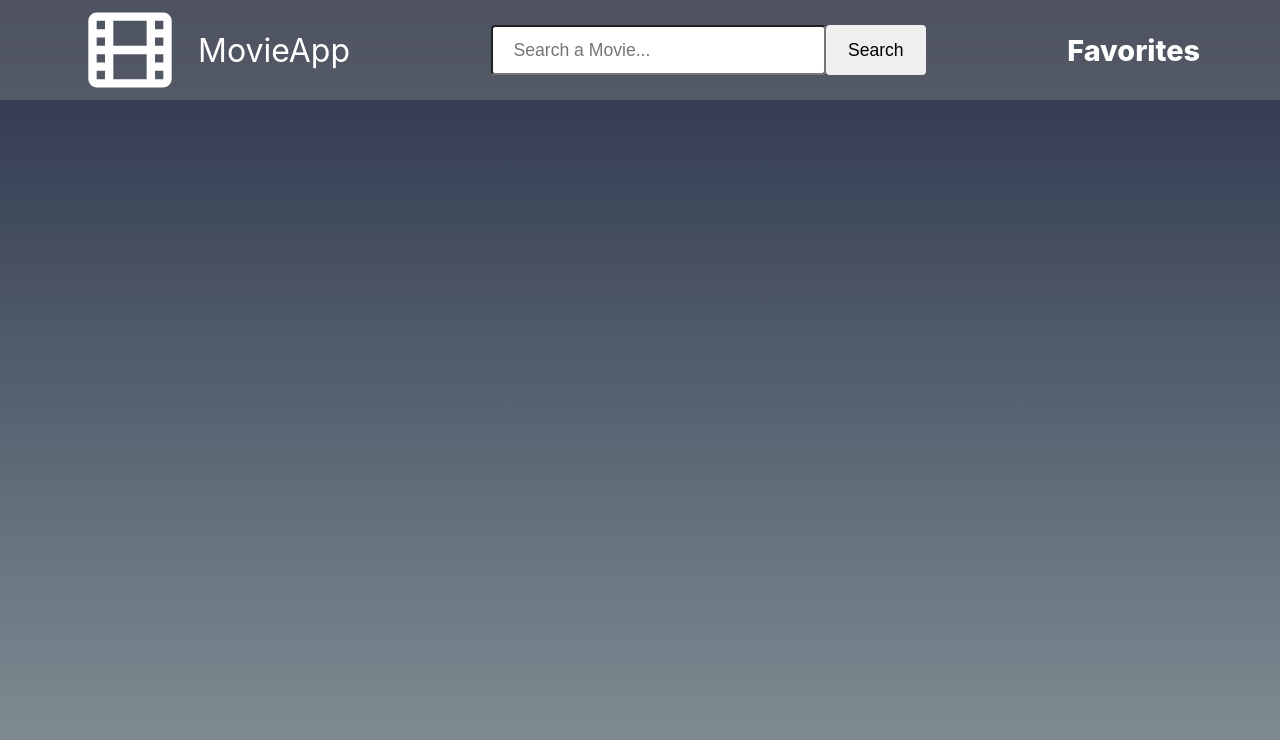
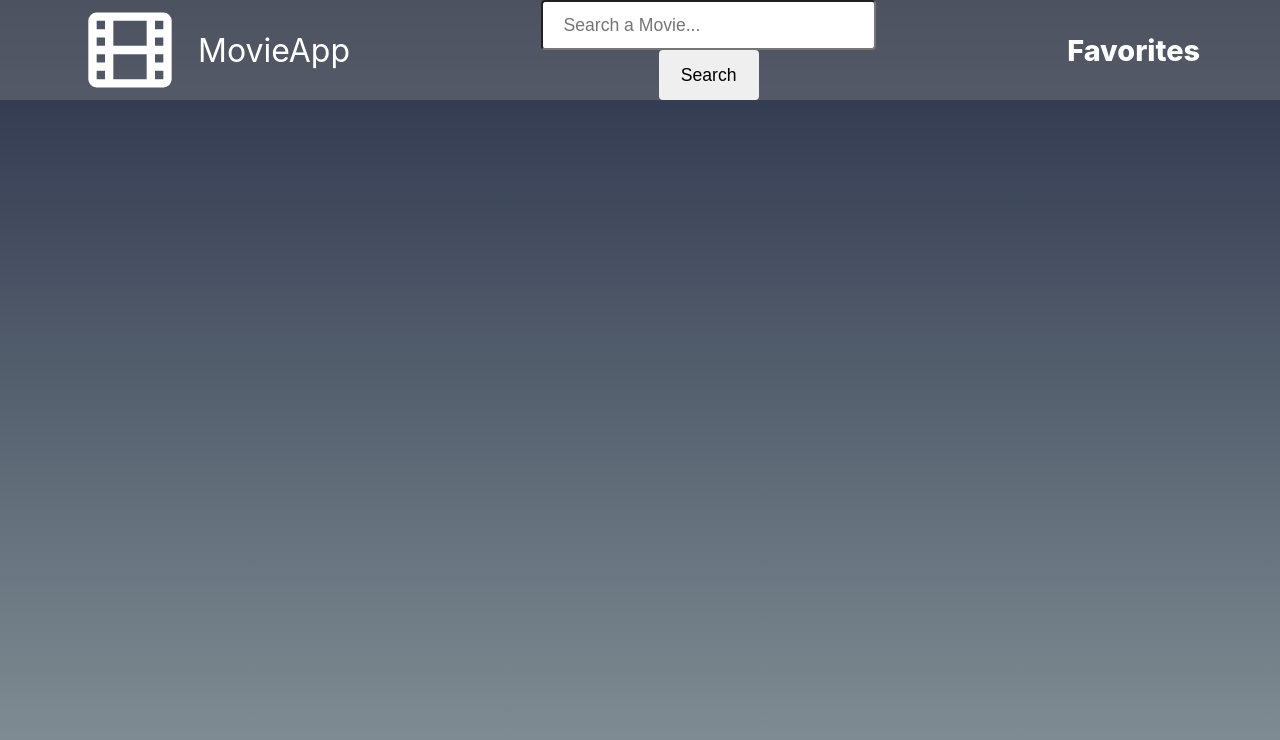
Before and after one commit to iefendiev/react-movie-app, a React (Create React App) app: page / in a window 1280 px wide. Shown: the top 740 px of the page. Built offline with nearby package versions, Linux system fonts and the light colour scheme; the HTML template or start-up script is replaced by a standard one.

Commit message:
fix search buttont

```diff
--- a/src/components/Search.js
+++ b/src/components/Search.js
@@ -20,10 +20,10 @@ const Search = () => {
             value={searchText}
             onChange={(e) => setSearchText(e.target.value)}
           />
+          <button className="search-button" type="submit">
+            Search
+          </button>
         </form>
-        <button className="search-button" type="submit">
-          Search
-        </button>
       </div>
       <Link to="/favorites" className="favorites-div">
         Favorites
```
